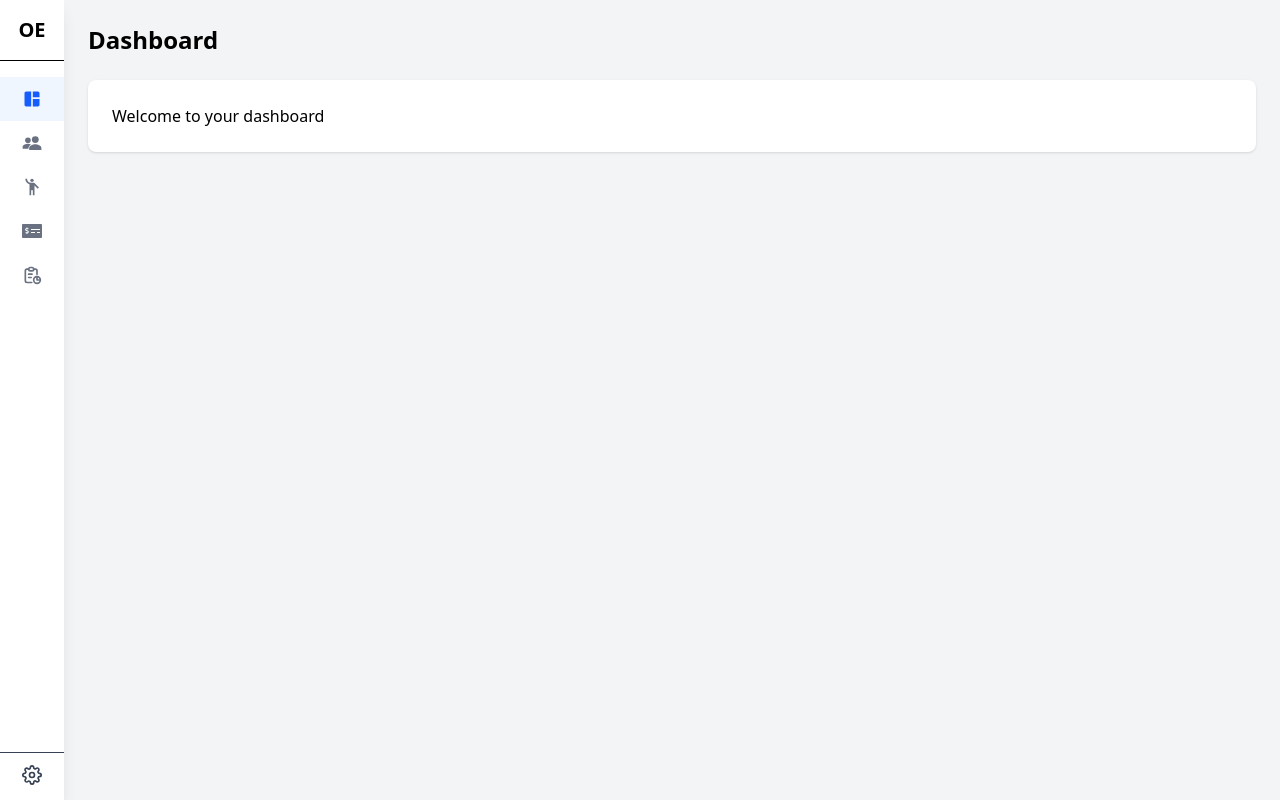
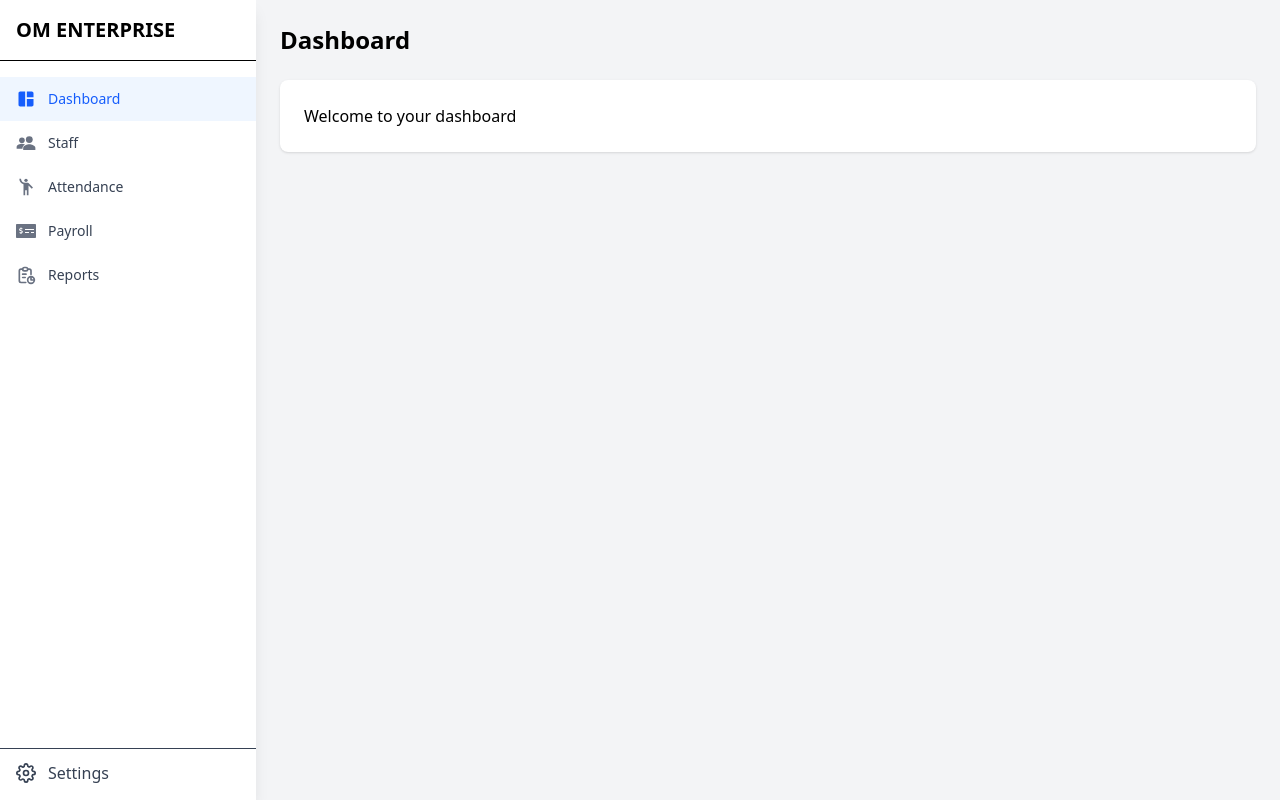
Before and after one commit to DhruvilPatel121/Pagar_Book, a React (Vite) app: page / in a window 1280 px wide. Built offline with nearby package versions, Linux system fonts and the light colour scheme.

Commit message:
Update the style of sidebar

```diff
--- a/src/component/Sidebar.jsx
+++ b/src/component/Sidebar.jsx
@@ -4,20 +4,39 @@ import { IoPeopleSharp } from "react-icons/io5";
 import { TbReport } from "react-icons/tb";
 import { FaMoneyCheckAlt } from "react-icons/fa";
 import { Link, useLocation } from 'react-router-dom';
-import { FiSettings } from 'react-icons/fi';
+import { FiSettings, FiMenu, FiX } from 'react-icons/fi';
 import { NavLink } from 'react-router-dom';
 
 const Sidebar = () => {
   const [isExpanded, setIsExpanded] = useState(false);
+  const [isMobileOpen, setIsMobileOpen] = useState(false);
   const location = useLocation();
 
-  // When sidebar state changes, update the main content margin
+  // Update margin based on screen size and sidebar state
   useEffect(() => {
     const mainContent = document.querySelector('main');
+    const updateMargin = () => {
       if (mainContent) {
-      mainContent.style.marginLeft = isExpanded ? '256px' : '64px'; // 256px = 16rem (w-64), 64px = 4rem (w-16)
+        if (window.innerWidth >= 768) {
+          // Desktop view
+          mainContent.style.marginLeft = isExpanded ? '256px' : '64px';
+        } else {
+          // Mobile view
+          mainContent.style.marginLeft = '0';
         }
+      }
+    };
+
+    updateMargin();
+    window.addEventListener('resize', updateMargin);
+
+    return () => window.removeEventListener('resize', updateMargin);
   }, [isExpanded]);
+
+  // Close sidebar on route change in mobile view
+  useEffect(() => {
+    setIsMobileOpen(false);
+  }, [location]);
 
   const navItems = [
     { label: "Dashboard", icon: <MdSpaceDashboard />, path: "/" },
@@ -28,33 +47,59 @@ const Sidebar = () => {
   ];
 
   return (
+    <>
+      {/* Mobile Menu Button */}
+      <button
+        className="fixed top-4 left-4 z-60 md:hidden text-gray-600 hover:text-gray-900"
+        onClick={() => setIsMobileOpen(!isMobileOpen)}
+      >
+        {isMobileOpen ? <FiX size={24} /> : <FiMenu size={24} />}
+      </button>
+
+    {/* Backdrop */}
+        {isMobileOpen && (
           <div
-      className={`fixed left-0 top-0 h-screen bg-white shadow-lg transition-all duration-300 ease-in-out z-20
-        ${isExpanded ? 'w-64' : 'w-16'}`}
-      onMouseEnter={() => setIsExpanded(true)}
-      onMouseLeave={() => setIsExpanded(false)}
+            className="fixed inset-0 bg-black/20 backdrop-blur-sm md:hidden z-50"
+            onClick={() => setIsMobileOpen(false)}
+          />
+        )}
+
+      {/* Sidebar */}
+      <div
+        className={`fixed left-0 top-0 h-screen bg-white shadow-lg transition-all duration-300 ease-in-out z-[50]
+          ${isExpanded ? 'w-64' : 'w-16'}
+          ${window.innerWidth >= 768 ? 'translate-x-0' : isMobileOpen ? 'translate-x-0' : '-translate-x-full'}`}
+        onMouseEnter={() => window.innerWidth >= 768 && setIsExpanded(true)}
+        onMouseLeave={() => window.innerWidth >= 768 && setIsExpanded(false)}
       >
-      <div className={`p-4 border-b ${!isExpanded && 'flex justify-center'}`}>
+        <div className={`p-4 border-b flex items-center ${isExpanded ? 'justify-between' : 'justify-center'}`}>
           {isExpanded ? (
-          <h1 className="text-xl font-semibold flex items-center justify-between">
+            <>
+            <h1 className="text-xl font-semibold">
               OM ENTERPRISE
-            <span className="text-xs">▼</span>
             </h1>
+            <button
+                className="text-gray-600 hover:text-gray-900 md:hidden"
+                onClick={() => setIsMobileOpen(false)}
+              >
+                <FiX size={20} />
+              </button>
+              </>
           ) : (
             <h1 className="text-xl font-semibold">OE</h1>
           )}
         </div>
+
         <nav className="mt-4 flex flex-col h-[calc(100vh-5rem)]">
           <div className="flex-1">
             {navItems.map((item, index) => (
               <Link
                 key={index}
                 to={item.path}
-              className={`flex items-center ${!isExpanded ? 'justify-center' : 'justify-between'}
-                py-3 px-4 transition-colors hover:bg-gray-50
-                ${location.pathname === item.path ? 'bg-blue-50 text-blue-600' : 'text-gray-700'}`}
+                className={`flex items-center px-4 py-3 transition-colors ${!isExpanded ? 'justify-center' : 'justify-between'}
+                  ${location.pathname === item.path ? 'bg-blue-50 text-blue-600' : 'text-gray-700 hover:bg-gray-50'}`}
               >
-              <div className={`flex items-center ${isExpanded ? 'gap-3' : 'justify-center'}`}>
+                <div className={`flex items-center ${isExpanded ? 'gap-3' : ''}`}>
                   <span className={`text-xl ${location.pathname === item.path ? 'text-blue-600' : 'text-gray-500'}`}>
                     {item.icon}
                   </span>
@@ -66,9 +111,8 @@ const Sidebar = () => {
           <NavLink
             to="/settings"
             className={({ isActive }) =>
-            `flex items-center ${!isExpanded ? 'justify-center' : 'gap-3'} px-4 py-3
-            text-gray-700 hover:bg-gray-50 border-t
-            ${isActive ? 'bg-blue-50 text-blue-600' : ''}`
+              `flex items-center px-4 py-3 border-t ${!isExpanded ? 'justify-center' : 'gap-3'}
+              ${isActive ? 'bg-blue-50 text-blue-600' : 'text-gray-700 hover:bg-gray-50'}`
             }
           >
             <FiSettings className="w-5 h-5" />
@@ -76,6 +120,7 @@ const Sidebar = () => {
           </NavLink>
         </nav>
       </div>
+    </>
   );
 };
 
```
Lines whose indentation alone changed are shown as unchanged.
